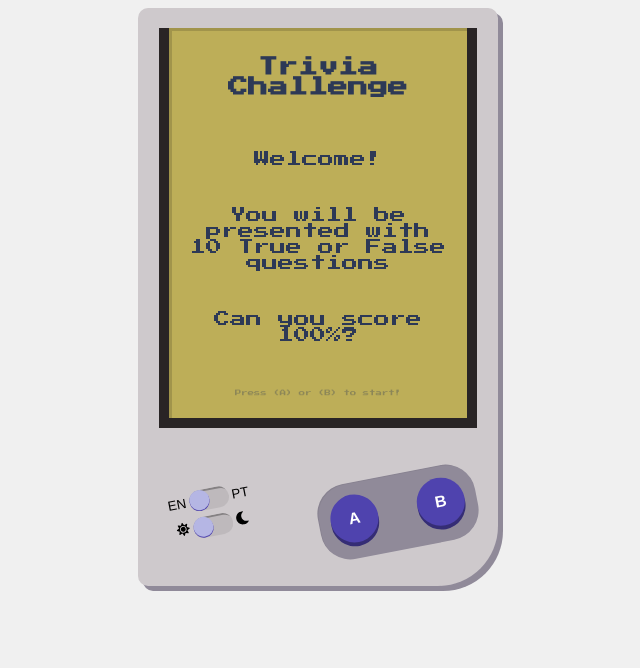
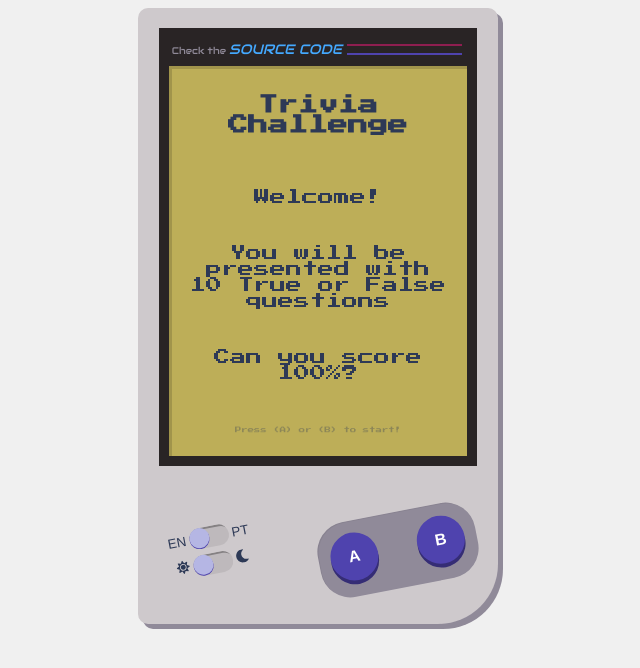
Before and after one commit to douglaswcamargo/react-ts-trivia-game, a React (Create React App) app: page / in a window 1280 px wide. Shown: the top 668 px of the page, without its empty margins (322-962 px from the left). Built offline with nearby package versions, Linux system fonts and the light colour scheme.

Commit message:
Changes style

```diff
--- a/src/components/Card/index.tsx
+++ b/src/components/Card/index.tsx
@@ -10,6 +10,7 @@ const Card = styled.div`
     background-color: ${(props) => props.theme.colors.handheldBackground};
     box-shadow: 5px 5px ${(props) => props.theme.colors.handheldBackgroundSecondary};
     border-radius: 10px 10px 60px 10px;
+    margin-bottom: 1rem;
 `
 
 export default Card
--- a/src/components/Switch/index.tsx
+++ b/src/components/Switch/index.tsx
@@ -21,12 +21,12 @@ const Switch: React.FC<SwitchProps> = (props: SwitchProps) => {
           }
         }}
       >
-        {labelLeft && <span>{labelLeft} </span>}
+        {labelLeft && <S.Label>{labelLeft}</S.Label>}
         <S.Switcher
           switched={value}
           disabled={disabled}
         />
-        {labelRight && <span> {labelRight}</span>}
+        {labelRight && <S.Label>{labelRight}</S.Label>}
       </S.Container>
     </div>
   )
--- a/src/components/Switch/style.tsx
+++ b/src/components/Switch/style.tsx
@@ -41,3 +41,7 @@ export const Switcher = styled.div<SwitcherProps>`
     `}
   }
 }`
+
+export const Label = styled.span`
+    color: ${(props) => props.theme.colors.text}
+`
--- a/src/containers/QuizContainer/index.tsx
+++ b/src/containers/QuizContainer/index.tsx
@@ -6,6 +6,7 @@ import QuizWrapper from '../../components/Card'
 import useToggleLanguage from '../../hooks/useToggleLanguage'
 import HandheldButtonGroup from '../../components/HandheldButtonGroup'
 import { HandheldScreen } from '../../components/HandheldScreen'
+import HandheldLink from '../../components/HandheldLink'
 
 export default function QuizContainer ({ children, onClickA, onClickB }: QuizContainerProps) {
   const initialLanguage = getLocalStorageItem('quizLanguage') ?? 'en_US'
@@ -13,7 +14,9 @@ export default function QuizContainer ({ children, onClickA, onClickB }: QuizCon
   const { selectedTheme, setSelectedTheme } = useContext(AppThemeContext)
 
   return (
+    <>
       <QuizWrapper>
+        <HandheldLink />
         <HandheldScreen>
           {children}
         </HandheldScreen>
@@ -26,5 +29,6 @@ export default function QuizContainer ({ children, onClickA, onClickB }: QuizCon
           onClickB={onClickB}
         />
       </QuizWrapper>
+    </>
   )
 }
```
Lines whose indentation alone changed are shown as unchanged.
